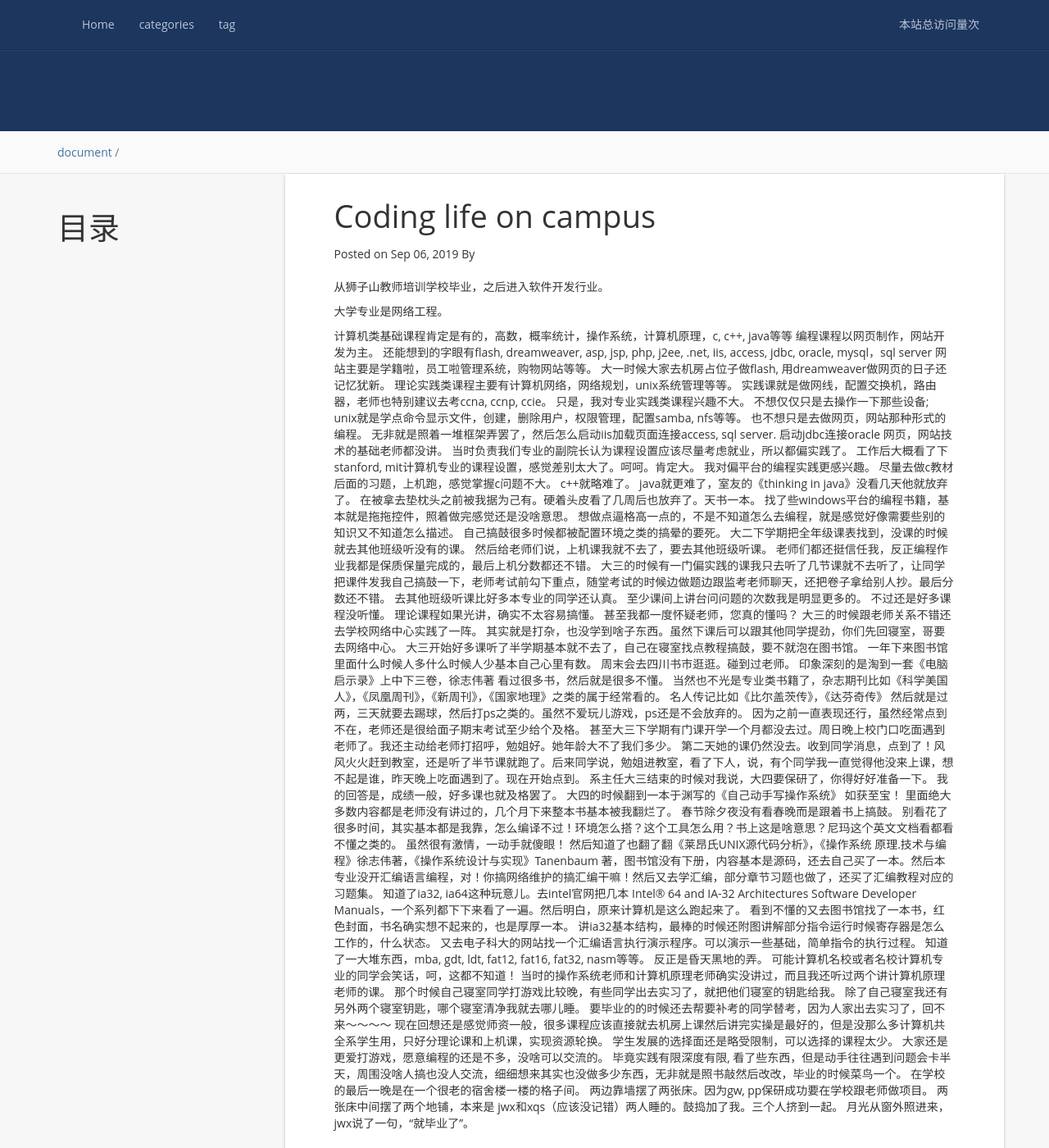
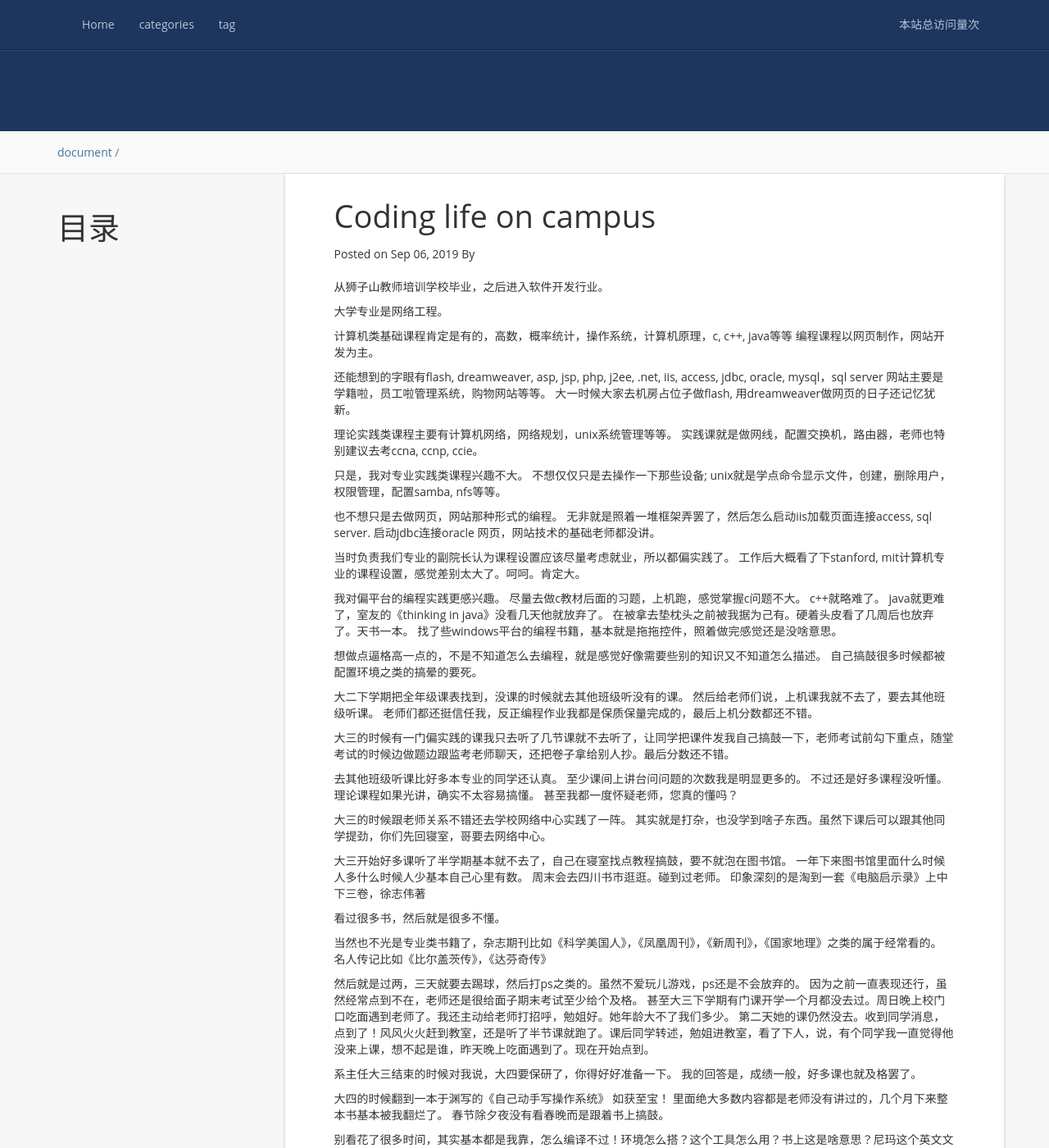
Before and after one commit to yuzhidi/yuzhidi.github.io, a Jekyll site: the page built from _posts/2019-09-07-coding-on-campus.md, in a window 1280 px wide and 1400 px high. Shown: the whole window at 82% size. Built offline with Jekyll 4.4.1, drawn with Linux system fonts in a browser that asks for light colours; nearby versions of some CDN libraries; a script that is not in the unit is left out; comment, search, counter and statistics services are not loaded; part of the change alters nothing that is shown; some of the changed text lies outside the part shown.

Commit message:
new line

```diff
--- a/_posts/2019-09-07-coding-on-campus.md
+++ b/_posts/2019-09-07-coding-on-campus.md
@@ -11,72 +11,101 @@ tag:
 
 计算机类基础课程肯定是有的，高数，概率统计，操作系统，计算机原理，c, c++, java等等
 编程课程以网页制作，网站开发为主。
+
 还能想到的字眼有flash, dreamweaver, asp, jsp, php, j2ee, .net, iis, access, jdbc, oracle, mysql，sql server
 网站主要是学籍啦，员工啦管理系统，购物网站等等。
 大一时候大家去机房占位子做flash, 用dreamweaver做网页的日子还记忆犹新。
+
 理论实践类课程主要有计算机网络，网络规划，unix系统管理等等。
 实践课就是做网线，配置交换机，路由器，老师也特别建议去考ccna, ccnp, ccie。
+
 只是，我对专业实践类课程兴趣不大。
 不想仅仅只是去操作一下那些设备; unix就是学点命令显示文件，创建，删除用户，权限管理，配置samba, nfs等等。
+
 也不想只是去做网页，网站那种形式的编程。
 无非就是照着一堆框架弄罢了，然后怎么启动iis加载页面连接access, sql server. 启动jdbc连接oracle
 网页，网站技术的基础老师都没讲。
+
 当时负责我们专业的副院长认为课程设置应该尽量考虑就业，所以都偏实践了。
 工作后大概看了下stanford, mit计算机专业的课程设置，感觉差别太大了。呵呵。肯定大。
+
 我对偏平台的编程实践更感兴趣。
 尽量去做c教材后面的习题，上机跑，感觉掌握c问题不大。
 c++就略难了。
 java就更难了，室友的《thinking in java》没看几天他就放弃了。
 在被拿去垫枕头之前被我据为己有。硬着头皮看了几周后也放弃了。天书一本。
 找了些windows平台的编程书籍，基本就是拖拖控件，照着做完感觉还是没啥意思。
+
 想做点逼格高一点的，不是不知道怎么去编程，就是感觉好像需要些别的知识又不知道怎么描述。
 自己搞鼓很多时候都被配置环境之类的搞晕的要死。
+
 大二下学期把全年级课表找到，没课的时候就去其他班级听没有的课。
 然后给老师们说，上机课我就不去了，要去其他班级听课。
 老师们都还挺信任我，反正编程作业我都是保质保量完成的，最后上机分数都还不错。
+
 大三的时候有一门偏实践的课我只去听了几节课就不去听了，让同学把课件发我自己搞鼓一下，老师考试前勾下重点，随堂考试的时候边做题边跟监考老师聊天，还把卷子拿给别人抄。最后分数还不错。
+
 去其他班级听课比好多本专业的同学还认真。
 至少课间上讲台问问题的次数我是明显更多的。
 不过还是好多课程没听懂。
 理论课程如果光讲，确实不太容易搞懂。
 甚至我都一度怀疑老师，您真的懂吗？
+
 大三的时候跟老师关系不错还去学校网络中心实践了一阵。
 其实就是打杂，也没学到啥子东西。虽然下课后可以跟其他同学提劲，你们先回寝室，哥要去网络中心。
+
 大三开始好多课听了半学期基本就不去了，自己在寝室找点教程搞鼓，要不就泡在图书馆。
 一年下来图书馆里面什么时候人多什么时候人少基本自己心里有数。
 周末会去四川书市逛逛。碰到过老师。
 印象深刻的是淘到一套《电脑启示录》上中下三卷，徐志伟著
+
 看过很多书，然后就是很多不懂。
+
 当然也不光是专业类书籍了，杂志期刊比如《科学美国人》，《凤凰周刊》，《新周刊》，《国家地理》之类的属于经常看的。
 名人传记比如《比尔盖茨传》，《达芬奇传》
+
 然后就是过两，三天就要去踢球，然后打ps之类的。虽然不爱玩儿游戏，ps还是不会放弃的。
 因为之前一直表现还行，虽然经常点到不在，老师还是很给面子期末考试至少给个及格。
 甚至大三下学期有门课开学一个月都没去过。周日晚上校门口吃面遇到老师了。我还主动给老师打招呼，勉姐好。她年龄大不了我们多少。
-第二天她的课仍然没去。收到同学消息，点到了！风风火火赶到教室，还是听了半节课就跑了。后来同学说，勉姐进教室，看了下人，说，有个同学我一直觉得他没来上课，想不起是谁，昨天晚上吃面遇到了。现在开始点到。
+第二天她的课仍然没去。收到同学消息，点到了！风风火火赶到教室，还是听了半节课就跑了。课后同学转述，勉姐进教室，看了下人，说，有个同学我一直觉得他没来上课，想不起是谁，昨天晚上吃面遇到了。现在开始点到。
+
 系主任大三结束的时候对我说，大四要保研了，你得好好准备一下。
 我的回答是，成绩一般，好多课也就及格罢了。
+
 大四的时候翻到一本于渊写的《自己动手写操作系统》
 如获至宝！
 里面绝大多数内容都是老师没有讲过的，几个月下来整本书基本被我翻烂了。
 春节除夕夜没有看春晚而是跟着书上搞鼓。
+
 别看花了很多时间，其实基本都是我靠，怎么编译不过！环境怎么搭？这个工具怎么用？书上这是啥意思？尼玛这个英文文档看都看不懂之类的。
+
 虽然很有激情，一动手就傻眼！
+
 然后知道了也翻了翻《莱昂氏UNIX源代码分析》，《操作系统 原理.技术与编程》徐志伟著，《操作系统设计与实现》Tanenbaum 著，图书馆没有下册，内容基本是源码，还去自己买了一本。然后本专业没开汇编语言编程，对！你搞网络维护的搞汇编干嘛！然后又去学汇编，部分章节习题也做了，还买了汇编教程对应的习题集。
+
 知道了ia32, ia64这种玩意儿。去intel官网把几本 Intel® 64 and IA-32 Architectures Software Developer Manuals，一个系列都下下来看了一遍。然后明白，原来计算机是这么跑起来了。
 看到不懂的又去图书馆找了一本书，红色封面，书名确实想不起来的，也是厚厚一本。
 讲ia32基本结构，最棒的时候还附图讲解部分指令运行时候寄存器是怎么工作的，什么状态。
 又去电子科大的网站找一个汇编语言执行演示程序。可以演示一些基础，简单指令的执行过程。
 知道了一大堆东西，mba, gdt, ldt, fat12, fat16, fat32, nasm等等。
-反正是昏天黑地的弄。
+
+反正是昏天黑地的弄。其实也没搞出个名堂来。
+
 可能计算机名校或者名校计算机专业的同学会笑话，呵，这都不知道！
 当时的操作系统老师和计算机原理老师确实没讲过，而且我还听过两个讲计算机原理老师的课。
-那个时候自己寝室同学打游戏比较晚，有些同学出去实习了，就把他们寝室的钥匙给我。
+
+大四时候自己寝室同学打游戏比较晚，有些同学出去实习了，就把他们寝室的钥匙给我。
 除了自己寝室我还有另外两个寝室钥匙，哪个寝室清净我就去哪儿睡。
+
 要毕业的的时候还去帮要补考的同学替考，因为人家出去实习了，回不来～～～～
+
 现在回想还是感觉师资一般，很多课程应该直接就去机房上课然后讲完实操是最好的，但是没那么多计算机共全系学生用，只好分理论课和上机课，实现资源轮换。
 学生发展的选择面还是略受限制，可以选择的课程太少。
 大家还是更爱打游戏，愿意编程的还是不多，没啥可以交流的。
-毕竟实践有限深度有限, 看了些东西，但是动手往往遇到问题会卡半天，周围没啥人搞也没人交流，细细想来其实也没做多少东西，无非就是照书敲然后改改，毕业的时候菜鸟一个。
+
+毕竟实践有限深度有限, 看了些东西，但是动手往往遇到问题会卡半天，周围没啥人搞也没人交流，有编程的同学多数都去搞网站了。
+细细想来其实也没做多少东西，无非就是照书敲然后改改，借书证的借阅历史要翻好几页去了，毕业的时候菜鸟一个。
+
 在学校的最后一晚是在一个很老的宿舍楼一楼的格子间。
 两边靠墙摆了两张床。因为gw, pp保研成功要在学校跟老师做项目。
 两张床中间摆了两个地铺，本来是 jwx和xqs（应该没记错）两人睡的。鼓捣加了我。三个人挤到一起。
```
